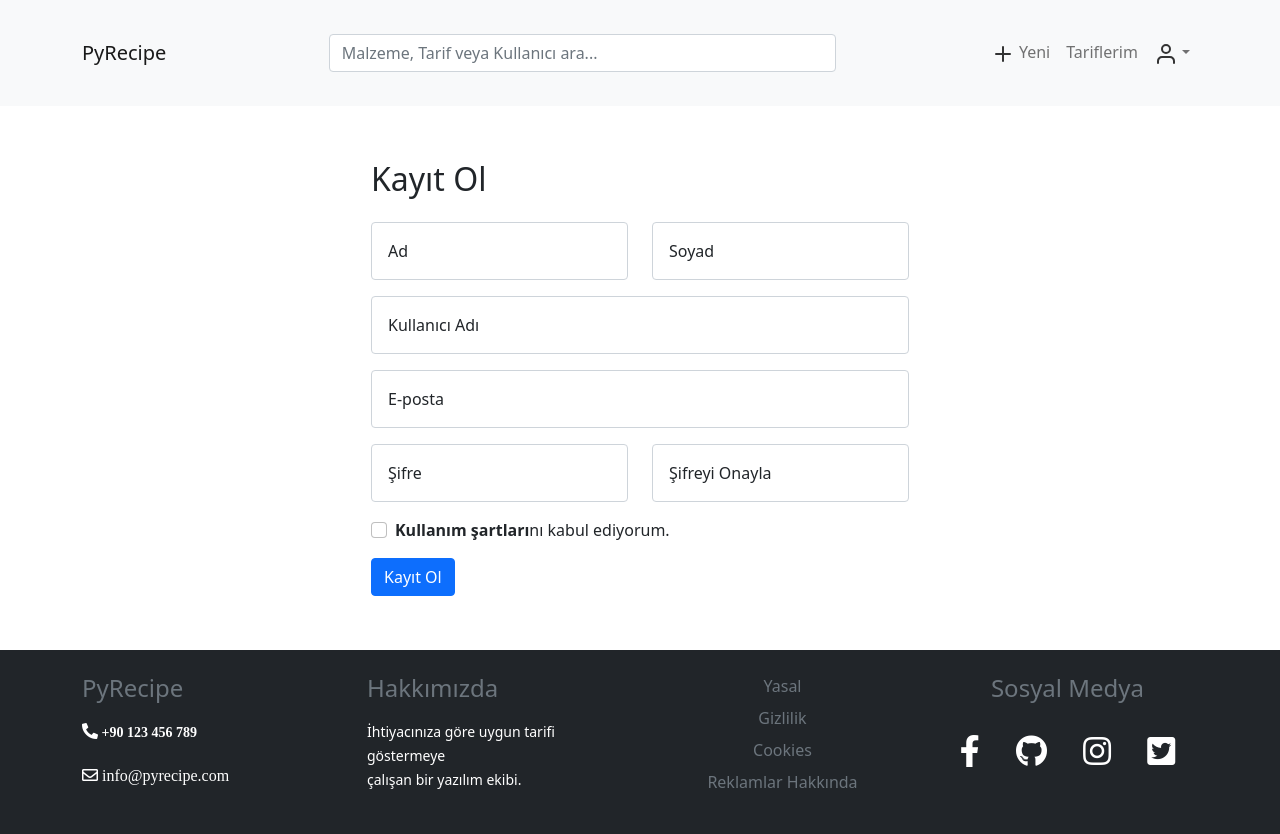
After one commit to PyRecipe/PyRecipe, a Django app: page /kayit in a window 1280 px wide. The commit adds this page. Run offline with Django 3.2, Linux system fonts and the light colour scheme; some libraries are stand-ins or nearby versions.

Commit message:
Created signup page (#37)
Co-authored-by: Zekeriya AY <ayzekeriya@outlook.com>

```diff
--- a/app/urls.py
+++ b/app/urls.py
@@ -7,5 +7,6 @@ urlpatterns = [
     path('', views.index, name='index'),
     path('ayarlar', views.settings, name='settings'),
     path('giris', views.login, name='login'),
+    path('kayit', views.signup, name='signup'),
     path('ara', views.searching, name='searching'),
 ]
--- a/app/views.py
+++ b/app/views.py
@@ -12,6 +12,10 @@ def settings(request):
 def login(request):
     return render(request, 'login.html')
 
+# signup
+def signup(request):
+    return render(request, 'signup.html')
+
 # searching
 def searching(request):
     return render(request, 'searching.html')
--- a/templates/login.html
+++ b/templates/login.html
@@ -39,7 +39,7 @@
                     <p class="text-muted">Hesabınız yok mu?</p>
                 </div>
                 <div class="col-9">
-                    <button type="button" class="btn btn-primary">Hemen kayıt ol</button>
+                    <a type="button" href="/kayit" class="btn btn-primary">Hemen kayıt ol</a>
                 </div>
             </div>
             <!-- /form-register -->
--- /dev/null
+++ b/templates/signup.html
@@ -0,0 +1,64 @@
+{% extends 'base.html' %}
+
+{% block content %}
+    <section style="height: 68vh;" class="d-flex align-items-center justify-content-center container">
+        <div>
+            <h2 class="mb-4">Kayıt Ol</h2>
+            <form>
+                <!-- form-name -->
+                <div class="row mb-3">
+                    <div class="col form-floating">
+                        <input type="text" class="form-control" placeholder="Ad">
+                        <label class="ms-3">Ad</label>
+                    </div>
+                    <div class="col form-floating">
+                        <input type="text" class="form-control" placeholder="Soyad">
+                        <label class="ms-3">Soyad</label>
+                    </div>
+                </div>
+                <!-- /form-name -->
+
+                <!-- form-username -->
+                <div class="form-floating mb-3">
+                    <input type="text" class="form-control" placeholder="Kullanıcı Adı">
+                    <label class="ms-1">Kullanıcı Adı</label>
+                </div>
+                <!-- /form-username -->
+
+                <!-- form-email -->
+                <div class="form-floating mb-3">
+                    <input type="email" class="form-control" placeholder="E-posta">
+                    <label class="ms-1">E-posta</label>
+                </div>
+                <!-- /form-email -->
+
+                <!-- form-password -->
+                <div class="row mb-3">
+                    <div class="col form-floating">
+                        <input type="password" class="form-control" placeholder="Şifre">
+                        <label class="ms-3">Şifre</label>
+                    </div>
+                    <div class="col form-floating">
+                        <input type="password" class="form-control" placeholder="Şifreyi Onayla">
+                        <label class="ms-3">Şifreyi Onayla</label>
+                    </div>
+                </div>
+                <!-- /form-password -->
+
+                <!-- form-policy -->
+                <div class="form-check">
+                    <input class="form-check-input" type="checkbox" value="">
+                    <label class="form-check-label"><b>Kullanım şartları</b>nı kabul ediyorum.</label>
+                </div>
+                <!-- /form-policy -->
+
+                <!-- form-button -->
+                <div class="text-start mt-3">
+                    <button type="button" class="btn btn-primary">Kayıt Ol</button>
+                </div>
+                <!-- /form-button -->
+            </form>
+        </div>
+    </section>
+
+{% endblock %}
```
